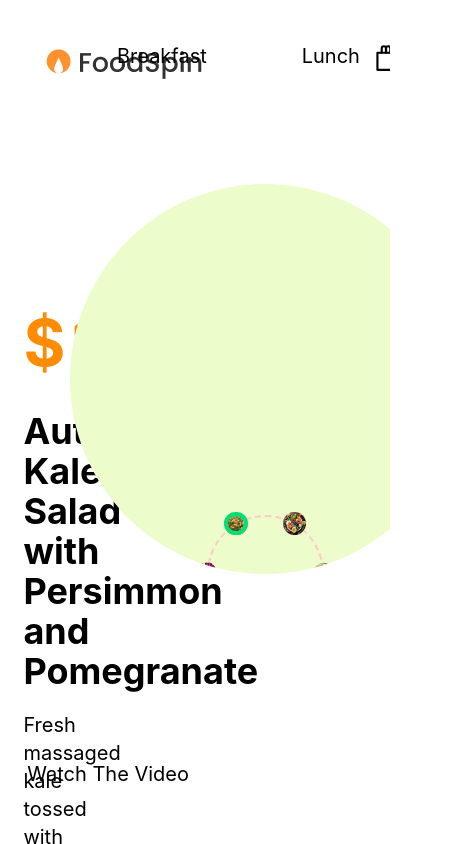
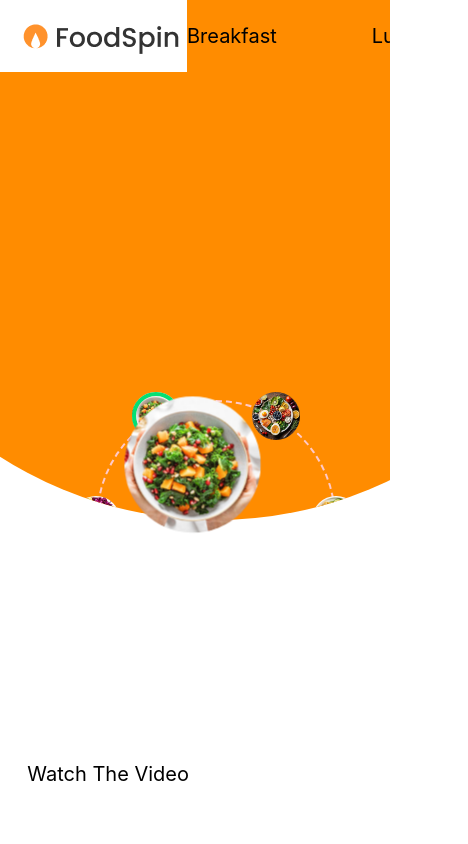
Before and after one commit to Massfice/food-spinner, a React (Vite) app: page / in a window 390 px wide. Shown: the whole page, 468 px wide, since content can reach past the window. Built offline with nearby package versions, Linux system fonts and the light colour scheme.

Commit message:
trying to make responsive on mobile - failed

```diff
--- a/src/pages/AppPage.tsx
+++ b/src/pages/AppPage.tsx
@@ -1,4 +1,4 @@
-import React, { useContext } from 'react';
+import React, { useContext, useMemo } from 'react';
 import { Circle } from '../components/Circle';
 import { Spinner } from '../components/Spinner';
 import { usePositionalLayout } from '../hooks/usePositionalLayout';
@@ -24,7 +24,15 @@ type AppPageProps = {
 
 const AppPageContent: React.FC<AppPageProps> = (props) => {
     const eventEmitter = new SpinnerEventEmmitter();
-    const { setWinner } = useContext(ProductsContext);
+    const { setWinner, winner } =
+        useContext(ProductsContext);
+
+    const color = useMemo(() => {
+        if (winner) {
+            return winner.color;
+        }
+        return '#ECFCCB';
+    }, [winner]);
 
     const {
         items,
@@ -41,39 +49,15 @@ const AppPageContent: React.FC<AppPageProps> = (props) => {
     });
 
     return (
-        <main className="w-full h-screen relative overflow-hidden">
-            <Circle className="absolute left-[18%] bottom-[32%] w-full z-10">
-                <Spinner
-                    className="w-full h-full"
-                    items={items}
-                    winningPosition={winningPosition}
-                    center={center}
-                    radius={radius}
-                    units={units}
-                    eventEmitter={eventEmitter}
-                    onWinnerFound={setWinner}
-                />
-            </Circle>
-
-            <PreviewButtonWithContext
-                className="left-[60%] bottom-[-30%] w-full z-30 aspect-square"
-                eventEmitter={eventEmitter}
-                radius={20}
-                radiusUnits="%"
-            />
-
-            <ShopIcon
-                className="left-[95%] top-[5%] w-full z-30 aspect-square"
-                size={30}
-            />
-
+        <main className="w-full h-screen md:relative overflow-auto md:overflow-hidden">
+            <div className="flex">
                 <img
                     src="/foodspin.png"
-                className="absolute top-[3%] left-[6%] z-30"
+                    className="md:absolute top-[3%] left-[6%] z-30"
                 />
 
                 <Navbar
-                className="absolute top-[5%] left-[30%] z-30 text-xl"
+                    className="md:absolute top-[5%] left-[30%] z-30 text-xl"
                     items={[
                         {
                             label: 'Breakfast',
@@ -90,7 +74,40 @@ const AppPageContent: React.FC<AppPageProps> = (props) => {
                     ]}
                 />
 
-            <ProductInfoWithContext className="w-full absolute top-[35%] left-[6%]" />
+                <ShopIcon
+                    className="left-[95%] top-[5%] w-full z-30 aspect-square"
+                    size={30}
+                />
+            </div>
+
+            <div className="relative p-100 md:static w=full">
+                <Circle
+                    className="absolute left-[-23%] bottom-[44%] md:left-[18%] md:bottom-[32%] w-full z-10"
+                    style={{
+                        backgroundColor: color,
+                    }}
+                >
+                    <Spinner
+                        className="w-full h-full"
+                        items={items}
+                        winningPosition={winningPosition}
+                        center={center}
+                        radius={radius}
+                        units={units}
+                        eventEmitter={eventEmitter}
+                        onWinnerFound={setWinner}
+                    />
+                </Circle>
+            </div>
+
+            <ProductInfoWithContext className="w-full md:absolute top-[35%] left-[6%]" />
+
+            <PreviewButtonWithContext
+                className="top-[58%] left-[56%] md:left-[60%] md:bottom-[-30%] z-30 aspect-square scale-220 md:scale-100"
+                eventEmitter={eventEmitter}
+                radius={20}
+                radiusUnits="%"
+            />
 
             <div className="absolute top-[90%] left-[7%] z-30">
                 <a
```
Lines whose indentation alone changed are shown as unchanged.
